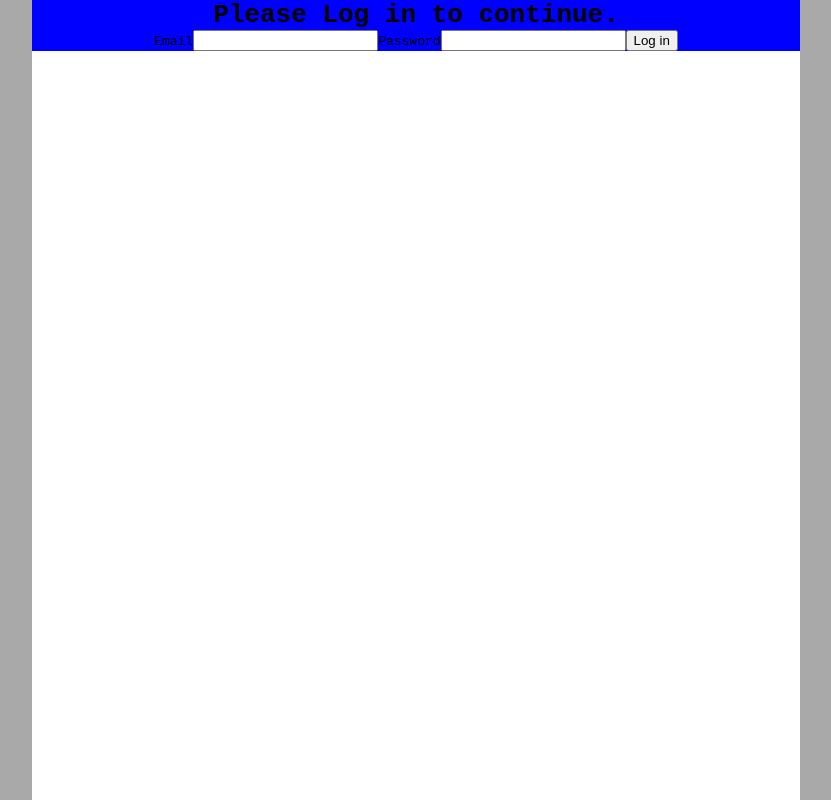
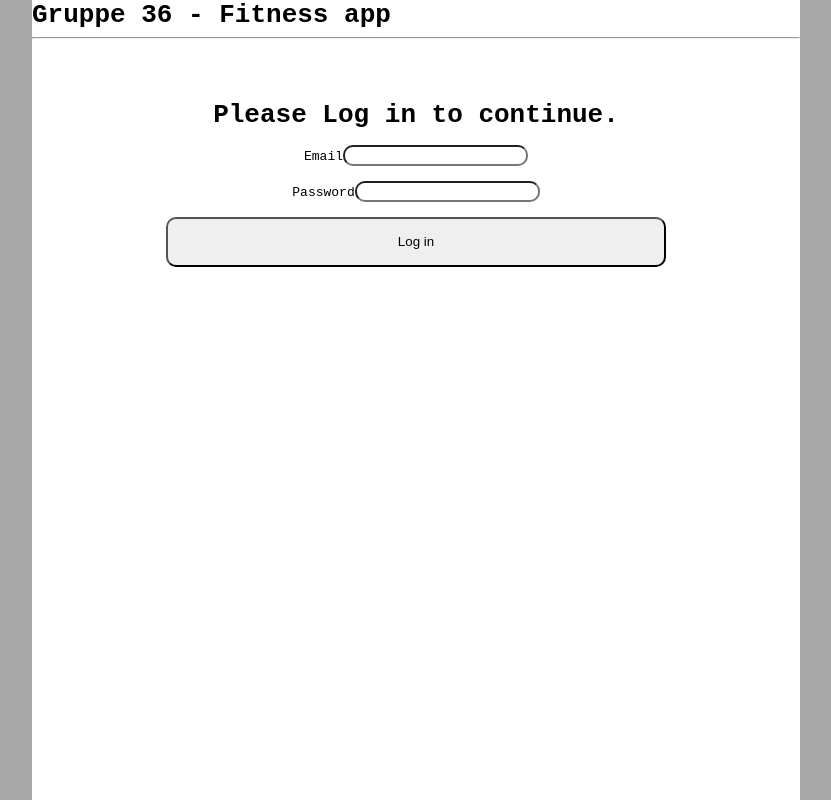
Before and after one commit to NMCMSoft/fitnessapp, a Next.js app: page / in a window 1280 px wide. Shown: the whole page, without its empty margins (224-1055 px from the left). Built offline with nearby package versions, Linux system fonts and the light colour scheme; no server answers.

Commit message:
basic payload identifiers

```diff
--- a/app/components/loginform.jsx
+++ b/app/components/loginform.jsx
@@ -61,6 +61,7 @@ export function LoginForm({ onSuccess }) {
     <div className="loginform">
       <div>
         <h1>Please Log in to continue.</h1>
+        <br/>
         <form onSubmit={handleSubmit} className="flex max-w-sm flex-col gap-3 rounded border p-6">
           <label className="flex flex-col gap-1 text-sm">
             <span>Email</span>
@@ -72,7 +73,7 @@ export function LoginForm({ onSuccess }) {
               className="rounded border px-3 py-2"
             />
           </label>
-
+          <br/><br/>
           <label className="flex flex-col gap-1 text-sm">
             <span>Password</span>
             <input
@@ -85,10 +86,10 @@ export function LoginForm({ onSuccess }) {
           </label>
 
           {error && <p className="text-sm text-red-600">{error}</p>}
-
+          <br/><br/>
           <button
             type="submit"
-            disabled={loading}
+            disabled={loading} id='login-btn'
             className="mt-2 rounded bg-black px-4 py-2 text-white disabled:opacity-50"
           >
             {loading ? 'Signing in...' : 'Log in'}
--- a/app/globals.css
+++ b/app/globals.css
@@ -41,6 +41,7 @@ h1 {
   min-height: 100px;
 }
 
+
 .navbar {
   list-style-type: none;
   margin: 0;
@@ -70,5 +71,14 @@ h1 {
 
 .loginform{
   text-align: center;
-  background: blue;
 }
+
+#login-btn{
+  padding: 2%;
+  width: 500px;
+  border-radius: 10px;
+}
+
+input{
+  border-radius: 10px;
+}
--- a/app/page.jsx
+++ b/app/page.jsx
@@ -1,7 +1,6 @@
 import { Suspense } from 'react';
 import { cookies } from 'next/headers';
 import { LoginForm } from './components/loginform';
-import { LogoutButton } from './components/logoutbtn';
 import Content from './templates/content';
 import Header from './templates/header';
 function parseJwtPayload(token) {
@@ -22,7 +21,12 @@ async function SessionView() {
   const jwt = cookieStore.get('fitness_jwt')?.value ?? null;
 
   if (!jwt) {
-    return <LoginForm />;
+    return (
+    <>
+    <Header/>
+      <LoginForm />
+    </>
+    );
   }
 
   const payload = parseJwtPayload(jwt);
--- a/app/templates/content.jsx
+++ b/app/templates/content.jsx
@@ -1,11 +1,9 @@
 import { LogoutButton } from "../components/logoutbtn";
 
 function Content({ payload }) {
-      const role = payload?.Role || payload?.role || 'User';
-  const name = payload?.Name || 'User';
     return (
         <>
-
+        <p>{payload.Role}</p>
             <LogoutButton/>
         </>
     );
--- a/app/templates/header.jsx
+++ b/app/templates/header.jsx
@@ -1,15 +1,23 @@
-function Header({ role }) {
+function Header({ payload }) {
+    if(payload==null){
+        return(
+            <>
+            <div className="header">
+                <h1>Gruppe 36 - Fitness app</h1>
+                <hr />
+            </div>
+            </>
+        );
+    }
     return (
         <>
             <div className="header">
                 <h1>Gruppe 36 - Fitness app</h1>
                 <hr />
-                {
-                    role==null?
-                    <ul className="navbar">
-                        <li><button>My Workouts</button></li>
-                    </ul>:<></>
-                }
+                <ul className="navbar">
+                    <li><button>My Workouts</button></li>
+                </ul>
+
             </div>
 
         </>
```
